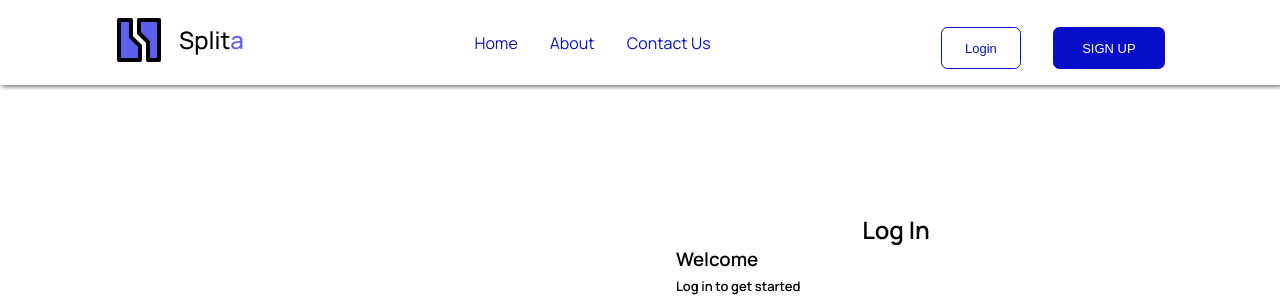
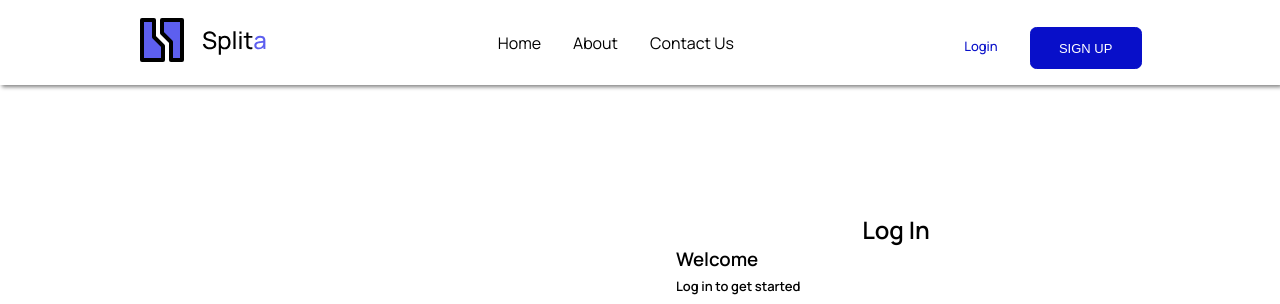
Before and after one commit to zuri-training/chunkfile_team42, a Django app: page /landing/login/ in a window 1280 px wide. Shown: the top 304 px of the page. Run offline with Django 4.2, Linux system fonts and the light colour scheme.

Commit message:
made adjustment to my styling

```diff
--- a/splita/landing/static/css/style.css
+++ b/splita/landing/static/css/style.css
@@ -37,23 +37,34 @@ body{
     gap: 2rem;
     margin-top: 0.7rem;
 }
-#nav-btn1{
-    width: 5rem;
-    background-color: white;
-    border-radius: 0.4rem;
-    border: solid 1px #080FC9;
-}
+
 #nav-btn2{
     width: 7rem;
     background-color: #080FC9;
     border-radius: 0.4rem;
     border: solid 1px #080FC9;
 }
+#nav-btn2:hover{
+    width: 7rem;
+    background-color: white;
+    border-radius: 0.4rem;
+    border: solid 1px #080FC9;
+    color: #080FC9;
+}
 #nav-text1{
     color: #080FC9;
+    margin-top: 0.6rem;
+    font-weight: 500;
 }
+#nav-text1:hover{
+    color: black;
+}
+
 #nav-text2{
     color: white;
+}
+#nav-text2:hover{
+    color: #080FC9;
 }
 #sidebar{
     background-color: #060CA1;
@@ -79,8 +90,11 @@ body{
 }
 
 #home a{
+    color: black;
+    font-size: medium;
+}
+#home a:hover{
     color: #080FC9;
-    font-size: medium;
 }
 .container{
     display: flex;
--- a/splita/landing/templates/landing/login.html
+++ b/splita/landing/templates/landing/login.html
@@ -24,8 +24,8 @@
     <a href="#">About</a>
     <a href="#">Contact Us</a>
 </div>
-<div class="nav-btn"><button id="nav-btn1"><p id="nav-text1">Login</p></button>
-    <button id="nav-btn2"><p id="nav-text2">SIGN UP</p></button></div>
+<div class="nav-btn"><a href="#" ><p id="nav-text1">Login</p></a>
+    <button id="nav-btn2"><a href="#"><p id="nav-text2">SIGN UP</p></a></button></div>
     </nav>
     <div id="sidebar">
         <button id="close"><img src="{% static 'images/close2.png' %}" alt="close" style="width: 1rem; height:1rem;"></button>
```
